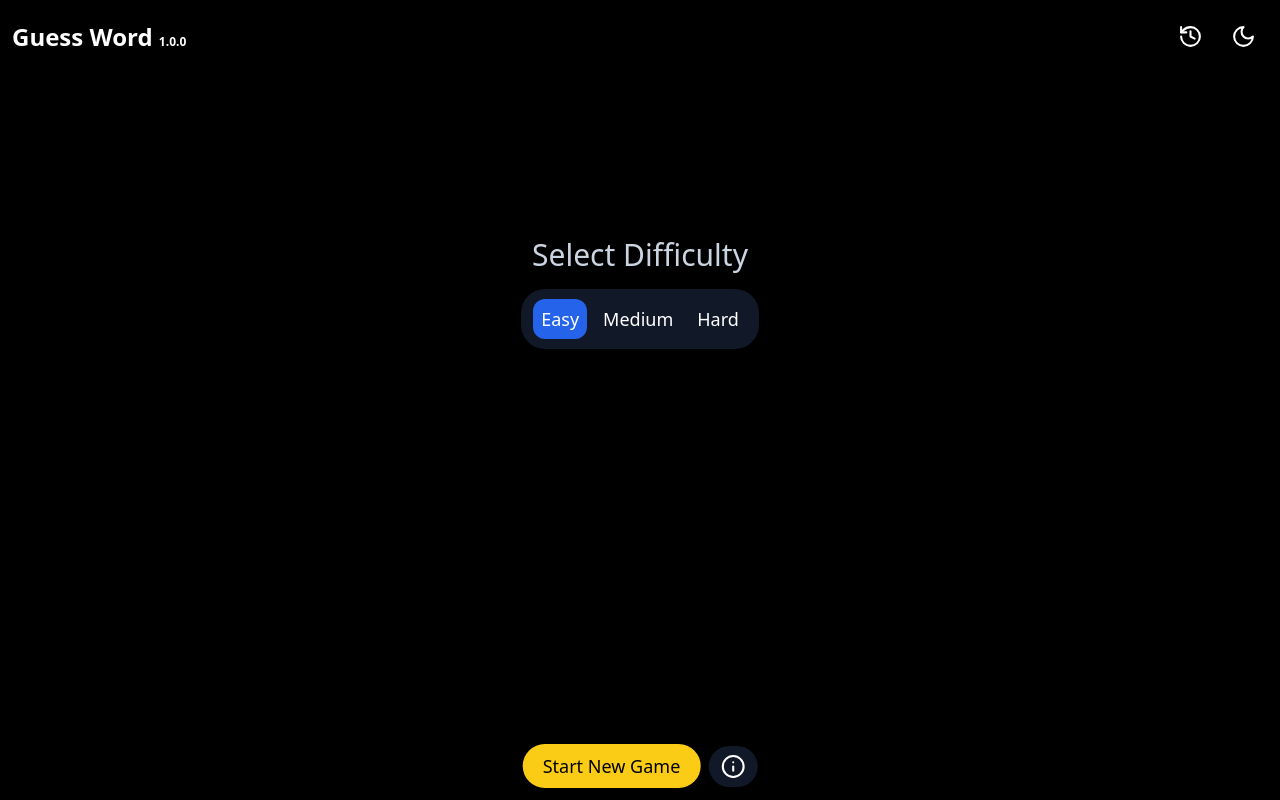
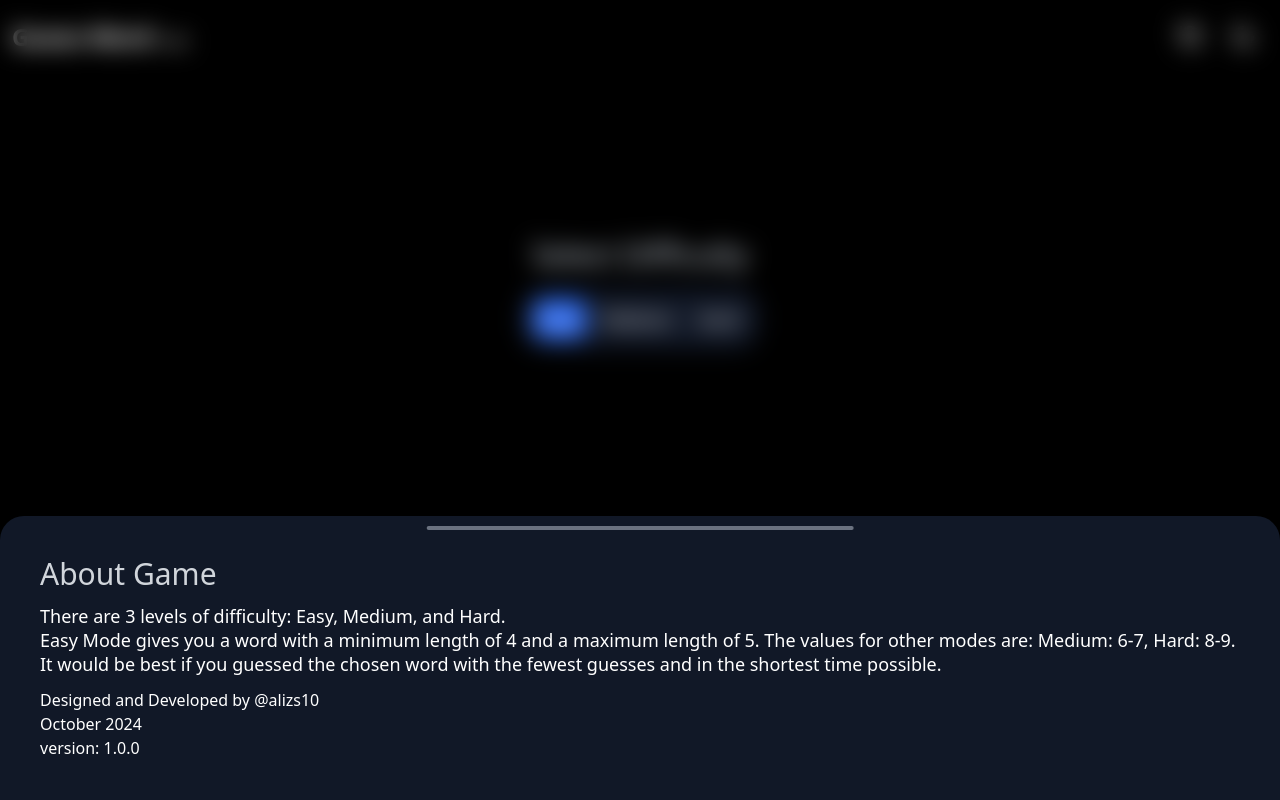
Before and after one commit to alizs10/guess-word, a React (Vite) app: page / in a window 1280 px wide. Both pictures are taken after a click on the button 732 px from the left and 766 px from the top of the page. Built offline with nearby package versions, Linux system fonts and the light colour scheme.

Commit message:
update: add about modal

```diff
--- a/index.html
+++ b/index.html
@@ -22,6 +22,7 @@
 
 
   <div id="root"></div>
+  <div id="modal-portal"></div>
   <script type="module" src="/src/main.tsx"></script>
 </body>
 
--- a/package.json
+++ b/package.json
@@ -14,7 +14,8 @@
     "lucide-react": "^0.447.0",
     "random-words": "^2.0.1",
     "react": "^18.3.1",
-    "react-dom": "^18.3.1"
+    "react-dom": "^18.3.1",
+    "react-swipeable": "^7.0.1"
   },
   "devDependencies": {
     "@eslint/js": "^9.11.1",
--- a/src/App.tsx
+++ b/src/App.tsx
@@ -1,17 +1,25 @@
+import About from "./components/about/About"
+import Modal from "./components/common/Modal"
 import GameContainer from "./components/game/GameContainer"
 import Header from "./components/header/Header"
+import { AppContextProvider } from "./context/AppContext"
 import { GameContextProvider } from "./context/GameContext"
 
 function App() {
 
   return (
+    <AppContextProvider>
       <main className="h-screen p-3">
         <Header />
 
         <GameContextProvider>
           <GameContainer />
         </GameContextProvider>
+
+        <About />
+
       </main>
+    </AppContextProvider>
   )
 }
 
--- /dev/null
+++ b/src/components/about/About.tsx
@@ -0,0 +1,39 @@
+import { useContext } from "react";
+import Modal from "../common/Modal";
+import { AppContext } from "../../context/AppContext";
+
+export default function About() {
+
+    const { aboutVis, setAboutVis } = useContext(AppContext)
+
+    function onClose() {
+        setAboutVis(false)
+    }
+
+    return (
+        <Modal isOpen={aboutVis} onClose={onClose}>
+            <div className="flex flex-col p-10 gap-y-3">
+                <h1 className="text-3xl text-gray-700 dark:text-gray-300">
+                    About Game
+                </h1>
+
+                <p className="text-lg leading-6 text-justify">
+                    There are 3 levels of difficulty: Easy, Medium, and Hard.
+                    <br />
+
+                    Easy Mode gives you a word with a minimum length of 4 and a maximum length of 5. The values for other modes are: Medium: 6-7, Hard: 8-9.
+                    <br />
+                    It would be best if you guessed the chosen word with the fewest guesses and in the shortest time possible.
+                </p>
+
+                <p>
+                    Designed and Developed by @alizs10
+                    <br />
+                    October 2024
+                    <br />
+                    version: 1.0.0
+                </p>
+            </div>
+        </Modal>
+    )
+}
--- /dev/null
+++ b/src/components/common/Modal.tsx
@@ -0,0 +1,62 @@
+import { createPortal } from "react-dom"
+import { AnimatePresence, motion } from "framer-motion";
+import { useSwipeable } from "react-swipeable";
+import { swipeableConfig } from "../../lib/swipeable";
+import { useRef, useState } from "react";
+
+type ModalProps = {
+  children: JSX.Element;
+  isOpen: boolean;
+  onClose: () => void;
+}
+
+export default function Modal({ children, isOpen, onClose }: ModalProps) {
+
+  const [y, setY] = useState<number>(0)
+  const [moving, setMoving] = useState(false)
+
+  const handlers = useSwipeable({
+    onSwiping: (eventData) => {
+      const { initial, deltaY } = eventData;
+      setY(initial[0] + deltaY)
+      setMoving(true)
+    },
+    onTouchEndOrOnMouseUp: () => {
+      setMoving(false)
+      const windowHeight = window.innerHeight;
+      if (y > 2 * windowHeight / 3) {
+        onClose()
+      }
+    },
+    ...swipeableConfig,
+  });
+
+  return createPortal(
+    <AnimatePresence mode="wait">
+      {isOpen && (
+        <motion.section layout
+          onClick={onClose}
+          className="fixed inset-0 backdrop-blur-md z-[999]">
+
+          <motion.section
+            initial={{ top: '100%' }}
+            animate={{ top: moving ? y : 'auto' }}
+            exit={{ top: '100%' }}
+            onClick={(event: React.MouseEvent<HTMLElement, MouseEvent>) => {
+              event.stopPropagation()
+            }}
+            transition={{ duration: moving ? 0.1 : .3, bounce: 'none' }}
+            {...handlers}
+
+            className={`fixed top-auto z-[9991] left-0 right-0 bottom-0 rounded-t-3xl bg-container flex flex-col`}>
+
+            <div className="absolute w-1/3 h-1 -translate-x-1/2 bg-gray-400 rounded-full top-2.5 left-1/2 dark:bg-gray-500"></div>
+
+            {children}
+
+          </motion.section>
+        </motion.section>
+      )}
+    </AnimatePresence>
+    , document.getElementById("modal-portal")!);
+}
--- a/src/components/menu/MenuBar.tsx
+++ b/src/components/menu/MenuBar.tsx
@@ -3,13 +3,19 @@ import PlayButton from "../game/PlayButton";
 import { useContext } from "react";
 import { GameContext } from "../../context/GameContext";
 import GuessButton from "../game/GuessButton";
+import { AppContext } from "../../context/AppContext";
 
 export default function MenuBar() {
 
     const { gameState, setGameState } = useContext(GameContext)
+    const { setAboutVis } = useContext(AppContext)
 
     function handleBack() {
         setGameState("still")
+    }
+
+    function handleAboutClick() {
+        setAboutVis(true)
     }
 
     return (
@@ -25,7 +31,7 @@ export default function MenuBar() {
                 {gameState === 'still' ? "Start New Game" : gameState === 'playing' ? (<RotateCcw size={25} />) : gameState === 'won' ? "Restart" : ""}
             </PlayButton>
 
-            <button className="container bg-container"><Info size={25} /></button>
+            <button onClick={handleAboutClick} className="container bg-container"><Info size={25} /></button>
         </div>
     )
 }
--- /dev/null
+++ b/src/context/AppContext.tsx
@@ -0,0 +1,29 @@
+import { createContext, useEffect, useRef, useState } from "react";
+
+
+type AppContextType = {
+
+    aboutVis: boolean;
+    setAboutVis: (mode: boolean) => void;
+
+}
+
+const initialState: AppContextType = {
+    aboutVis: false,
+    setAboutVis: () => { }
+}
+
+export const AppContext = createContext<AppContextType>(initialState);
+
+export function AppContextProvider({ children }: { children: React.ReactNode }) {
+
+    const [aboutVis, setAboutVis] = useState(false);
+
+    return (
+        <AppContext.Provider value={{
+            aboutVis, setAboutVis
+        }}>
+            {children}
+        </AppContext.Provider>
+    )
+}
--- /dev/null
+++ b/src/lib/swipeable.ts
@@ -0,0 +1,9 @@
+export const swipeableConfig = {
+    delta: 1,                             // min distance(px) before a swipe starts. *See Notes*
+    preventScrollOnSwipe: true,           // prevents scroll during swipe (*See Details*)
+    trackTouch: true,                      // track touch input
+    trackMouse: true,                     // track mouse input
+    rotationAngle: 0,                      // set a rotation angle
+    swipeDuration: Infinity,               // allowable duration of a swipe (ms). *See Notes*
+    touchEventOptions: { passive: true },  // options for touch listeners (*See Details*)
+}
```
Also changed, not shown: 1 other file (tests, documents, lock files or other folders). Lines whose indentation alone changed are shown as unchanged.
